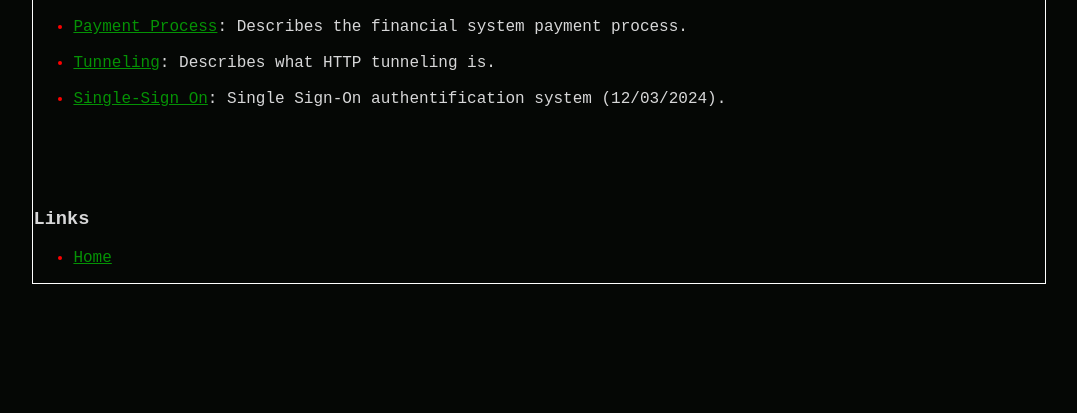
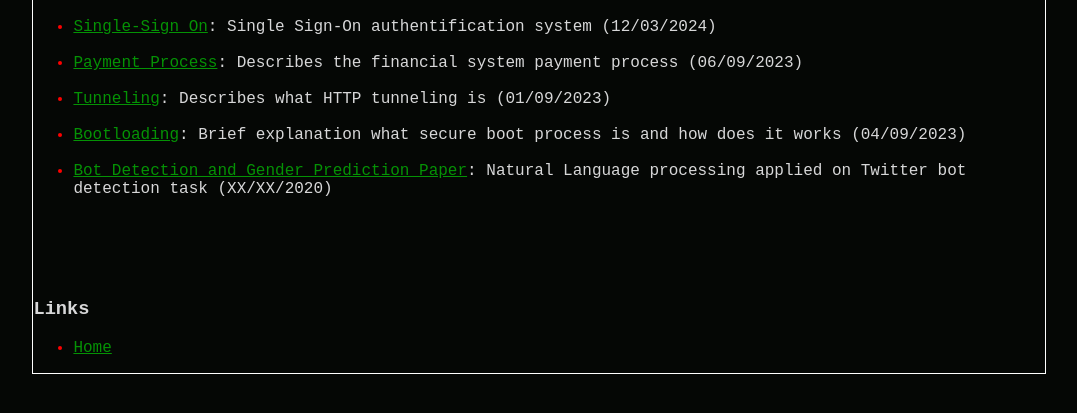
Before and after one commit to dominikstipic/dstipic.github.io, a plain HTML site: page pages/content.html in a window 1280 px wide. Shown: the part 99-512 px from the top of the page, without its empty margins (101-1178 px from the left). Drawn offline with Linux system fonts and the light colour scheme.

Commit message:
new/old articles

```diff
--- a/pages/content.html
+++ b/pages/content.html
@@ -12,15 +12,23 @@
     </header>
     <ul>
       <li>
-        <a href="../articles/payment.pdf">Payment Process</a>: Describes the financial system payment process.
+        <a href="../articles/SSO.pdf">Single-Sign On</a>: Single Sign-On authentification system (12/03/2024)
       </li>
       <br>
       <li>
-        <a href="../articles/tunel.pdf">Tunneling</a>: Describes what HTTP tunneling is.
+        <a href="../articles/payment.pdf">Payment Process</a>: Describes the financial system payment process (06/09/2023)
       </li>
       <br>
       <li>
-        <a href="../articles/SSO.pdf">Single-Sign On</a>: Single Sign-On authentification system (12/03/2024).
+        <a href="../articles/tunel.pdf">Tunneling</a>: Describes what HTTP tunneling is (01/09/2023)
+      </li>
+      <br>
+      <li>
+        <a href="../articles/boot.pdf">Bootloading</a>: Brief explanation what secure boot process is and how does it works (04/09/2023)
+      </li>
+      <br>
+      <li>
+        <a href="../articles/bot.pdf">Bot Detection and Gender Prediction Paper</a>: Natural Language processing applied on Twitter bot detection task (XX/XX/2020)
       </li>
     </ul>
 
```
Also changed, not shown: 2 other files.
